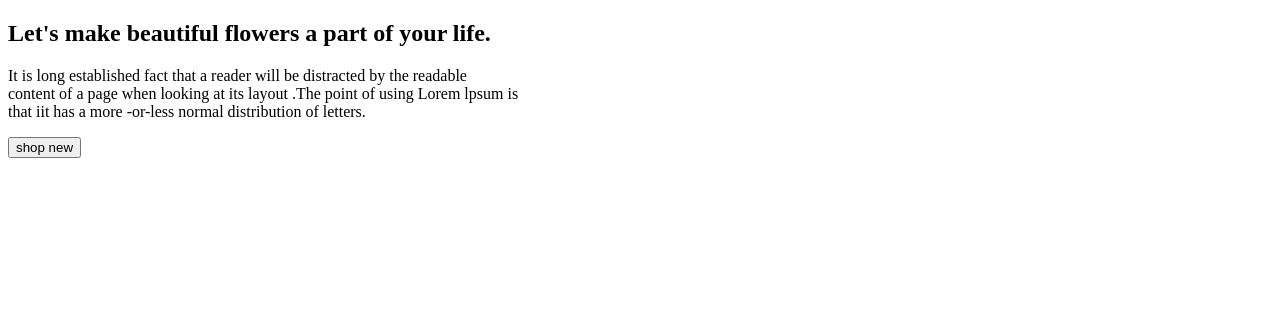
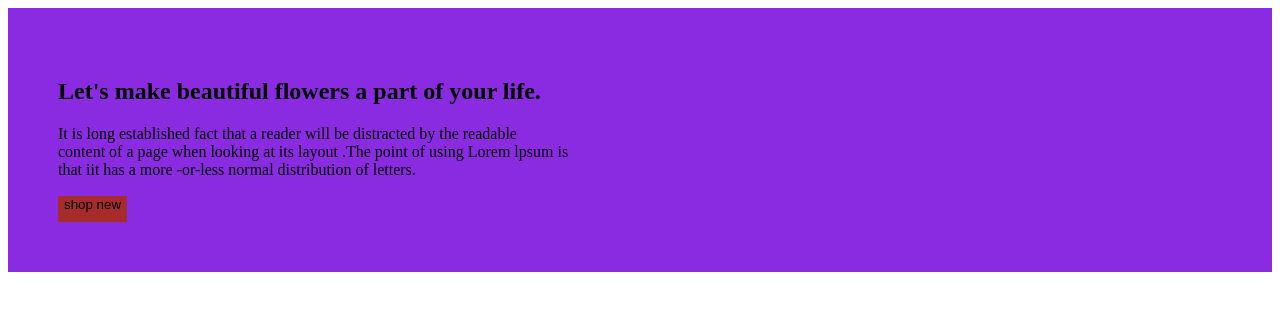
Before and after one commit to momin24494/flower-shop-assignment-main, a plain HTML site: page index.html in a window 1280 px wide. Drawn offline with Linux system fonts and the light colour scheme.

Commit message:
secand therd commit

```diff
--- a/index.html
+++ b/index.html
@@ -4,6 +4,7 @@
     <meta charset="UTF-8">
     <meta name="viewport" content="width=device-width, initial-scale=1.0">
     <title>flower-shop-assignment-main</title>
+    <link rel="stylesheet" href="style/blog.css">
 </head>
 <body>
     <section>
--- /dev/null
+++ b/style/blog.css
@@ -0,0 +1,9 @@
+section{
+    background-color: blueviolet;
+    padding: 50px;
+    }
+    button{background-color: rgb(166, 44, 44);
+    padding-bottom: 10px;
+    border:none;font-family:fantasy;
+    font: optional;
+    }
```
